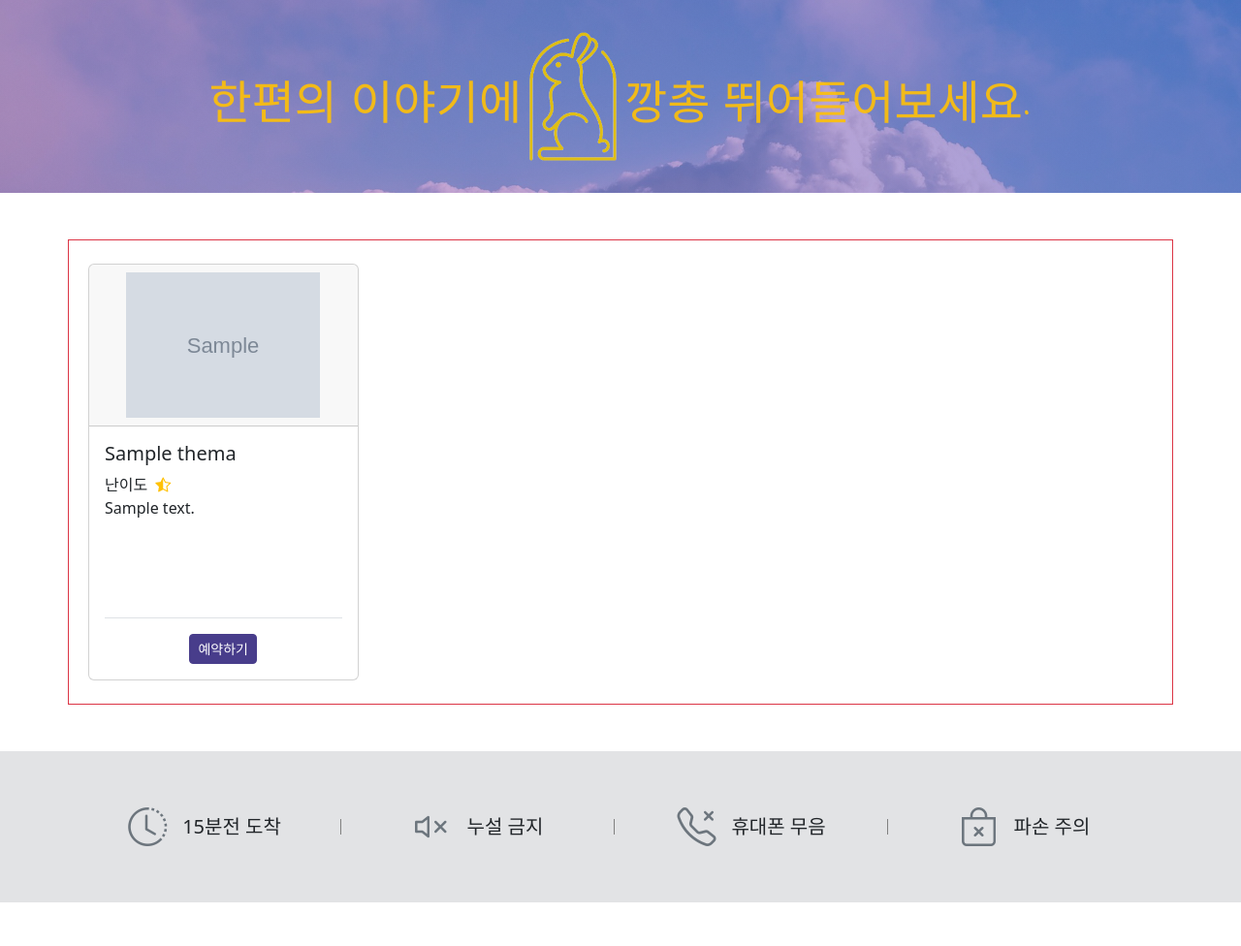
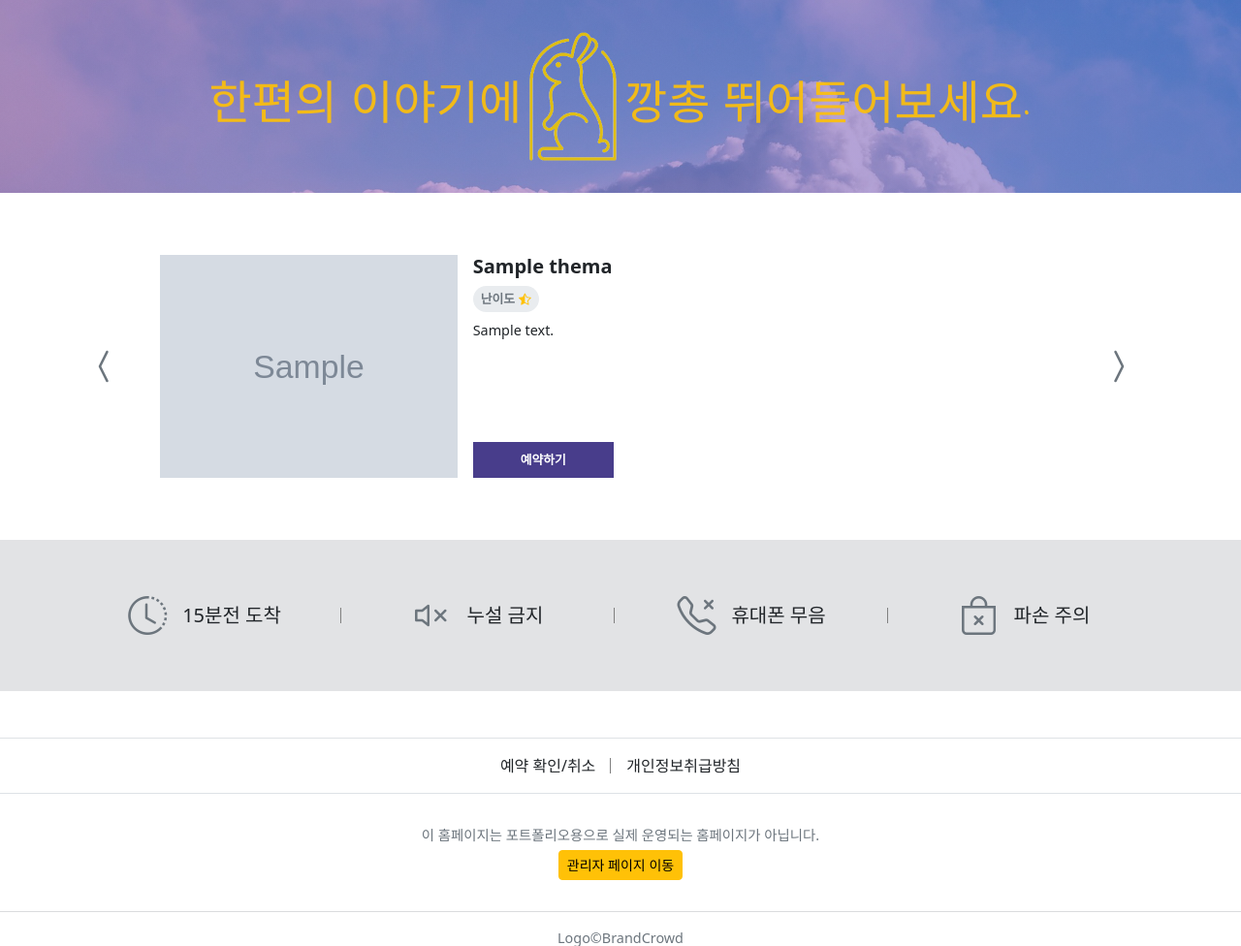
Before and after one commit to doryJyeon/rabbit_room_escape, a PHP site: page / in a window 1280 px wide. Shown: the part 99-1075 px from the top of the page at 97% size. Run offline with PHP 8.4, Linux system fonts and the light colour scheme; tables that the repository leaves empty or names only in its code hold one stand-in row (values such as "Sample post"); grey boxes marked "Sample" are stand-in pictures.

Commit message:
[-/+] index page 테마 slide 적용

```diff
--- a/public/css/style.css
+++ b/public/css/style.css
@@ -48,6 +48,10 @@
 /* 새로운 style */
 .w-70 {
   width: 70%;
+}
+
+.pe-5px {
+  padding-right: 5px;
 }
 
 .mw-80 {
@@ -118,6 +122,10 @@
   background-color: var(--bs-gray-600);
 }
 
+.bg-none {
+  background-color: transparent;
+}
+
 .header-logo {
   height: 66px;
 }
@@ -126,12 +134,11 @@
   filter: brightness(1.12);
 }
 
-.two-line-ellipsis {
+.three-line {
   display: -webkit-box;
-  -webkit-line-clamp: 2;
+  -webkit-line-clamp: 5;
   -webkit-box-orient: vertical;
   overflow: hidden;
-  text-overflow: ellipsis;
 }
 
 .reverse-img {
--- a/src/Views/user/index.php
+++ b/src/Views/user/index.php
@@ -1,19 +1,84 @@
-  <article class="container py-3 mt-5 border border-danger">
-    <?php foreach ($themaList as $key => $value) : ?>
-      <div class="card col-3 d-inline-block m-2 align-top text-center">
-        <div class="card-header">
-          <img src="/images/posters/<?= empty($value['image']) ? "sample.jpg" : $value['image'] ?>" style="height:150px;" alt="<?= $value['title'] ?> 포스터" />
+<article class="container py-3 mt-5">
+  <!-- pc용 -->
+  <div class="row position-relative d-none d-lg-flex">
+    <div class="col-1">
+      <button class="position-absolute top-0 bottom-0 border-0 bg-none text-secondary" type="button" data-bs-target="#carouselMainPc" data-bs-slide="prev">
+        <i class="bi bi-chevron-compact-left w-100 fs-1" aria-hidden="true"></i>
+        <span class="visually-hidden">Previous</span>
+      </button>
     </div>
-        <div class="card-body">
-          <h5 class="card-title text-start"><?= $value['title'] ?></h5>
-          <p class="card-text overflow-hidden text-start border-bottom" style="height:150px;">
-            난이도 <?= $starHTMLs[$key] ?><br />
+    <div id="carouselMainPc" class="carousel slide col-10 p-0">
+      <div class="carousel-inner">
+        <?php $chunkThemaList = array_chunk($themaList, 2); ?>
+        <?php foreach ($chunkThemaList as $key => $chunk) : ?>
+          <div class="carousel-item <?= $key === 0 ? "active" : "" ?>">
+            <div class="d-md-flex">
+              <?php foreach ($chunk as $idx => $value) : ?>
+                <div class="d-flex w-100 w-md-50" style="height:230px;">
+                  <img
+                    class="w-auto h-100 pe-3"
+                    src="/images/posters/<?= empty($value['image']) ? "sample.jpg" : $value['image'] ?>"
+                    alt="<?= $value['title'] ?> 포스터" />
+                  <div class="d-flex flex-column pe-5px">
+                    <h5 class="fs-5 fw-bold text-dark"><?= $value['title'] ?></h5>
+                    <p class="bg-body-secondary px-2 py-1 rounded-5 fs-xs fw-bold text-secondary d-inline-block mb-2 w-auto me-auto">난이도<?= $starHTMLs[$key] ?></p>
+                    <p class="three-line keep-all fs-sm">
                       <?= $value['description'] ?>
                     </p>
-          <a href="/reserve?t=<?= $value['id'] ?>" class="btn btn-sm btn-primary">예약하기</a>
+                    <a href="/reserve?t=<?= $value['id'] ?>" class="btn fs-xs btn-primary rounded-0 mt-auto me-auto d-inline-block w-auto px-5 py-2 fw-bold">예약하기</a>
                   </div>
                 </div>
               <?php endforeach; ?>
+            </div>
+          </div>
+        <?php endforeach; ?>
+      </div>
+    </div>
+    <div class="col-1">
+      <button class="position-absolute top-0 bottom-0 border-0 bg-none text-secondary" type="button" data-bs-target="#carouselMainPc" data-bs-slide="next">
+        <i class="bi bi-chevron-compact-right w-100 fs-1" aria-hidden="true"></i>
+        <span class="visually-hidden">Next</span>
+      </button>
+    </div>
+  </div>
+
+  <!-- mobile용 -->
+  <div class="row position-relative d-flex d-lg-none">
+    <div class="col-1">
+      <button class="position-absolute top-0 bottom-0 border-0 bg-none text-secondary" type="button" data-bs-target="#carouselMainMobile" data-bs-slide="prev">
+        <i class="bi bi-chevron-compact-left w-100 fs-1" aria-hidden="true"></i>
+        <span class="visually-hidden">Previous</span>
+      </button>
+    </div>
+    <div id="carouselMainMobile" class="carousel slide col-10 p-0">
+      <div class="carousel-inner">
+        <?php foreach ($themaList as $key => $value) : ?>
+          <div class="carousel-item <?= $key === 0 ? "active" : "" ?>">
+            <div class="d-flex w-100 w-md-50" style="height:230px;">
+              <img
+                class="w-auto h-100 pe-3"
+                src="/images/posters/<?= empty($value['image']) ? "sample.jpg" : $value['image'] ?>"
+                alt="<?= $value['title'] ?> 포스터" />
+              <div class="d-flex flex-column pe-5px">
+                <h5 class="fs-5 fw-bold text-dark"><?= $value['title'] ?></h5>
+                <p class="bg-body-secondary px-2 py-1 rounded-5 fs-xs fw-bold text-secondary d-inline-block mb-2 w-auto me-auto">난이도<?= $starHTMLs[$key] ?></p>
+                <p class="three-line keep-all fs-sm">
+                  <?= $value['description'] ?>
+                </p>
+                <a href="/reserve?t=<?= $value['id'] ?>" class="btn fs-xs btn-primary rounded-0 mt-auto me-auto d-inline-block w-auto px-5 py-2 fw-bold">예약하기</a>
+              </div>
+            </div>
+          </div>
+        <?php endforeach; ?>
+      </div>
+    </div>
+    <div class="col-1">
+      <button class="position-absolute top-0 bottom-0 border-0 bg-none text-secondary" type="button" data-bs-target="#carouselMainMobile" data-bs-slide="next">
+        <i class="bi bi-chevron-compact-right w-100 fs-1" aria-hidden="true"></i>
+        <span class="visually-hidden">Next</span>
+      </button>
+    </div>
+  </div>
 </article>
 
 <article class="bg-secondary-subtle">
--- a/src/Views/user/thema.php
+++ b/src/Views/user/thema.php
@@ -7,7 +7,7 @@
         <div class="col-12 col-sm-8 d-inline-block">
           <h5 class="text-primary fw-bold pb-2 border-bottom-double">
             <?= $value['title'] ?>
-            <?= !empty($value['genre_name']) ? "- " . $value['genre_name'] : "" ?>
+            <span class="fs-6"><?= !empty($value['genre_name']) ? "(" . $value['genre_name'] . ")" : "" ?></span>
           </h5>
           <p class="my-3"><?= nl2br(htmlspecialchars($value['description'])) ?></p>
           <hr />
```
Lines whose indentation alone changed are shown as unchanged.
